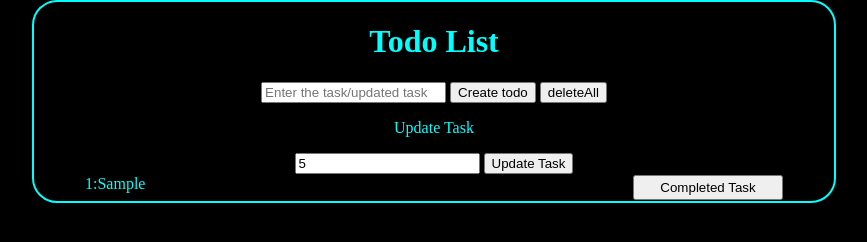
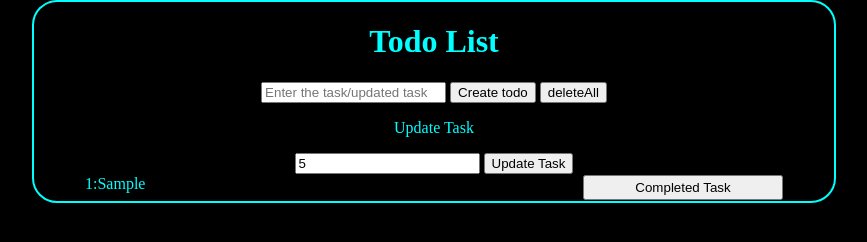
Before and after one commit to AlterWill/Todo-List, a plain HTML site: page index.html in a window 1280 px wide. Both pictures are taken after typing "Sample", "5" into the empty fields and a click on the button "Create todo". Shown: the whole page, without its empty margins (206-1073 px from the left). Drawn offline with Linux system fonts and the light colour scheme.

Commit message:
update the delete button

```diff
--- a/style.css
+++ b/style.css
@@ -21,8 +21,7 @@ body{
 }
 
 .tasks button{
-  width:150px;
-  min-width:100px;
+  width:200px;
+  min-width:130px;
   height:25px;
-  text-algin:center;
 }
```
